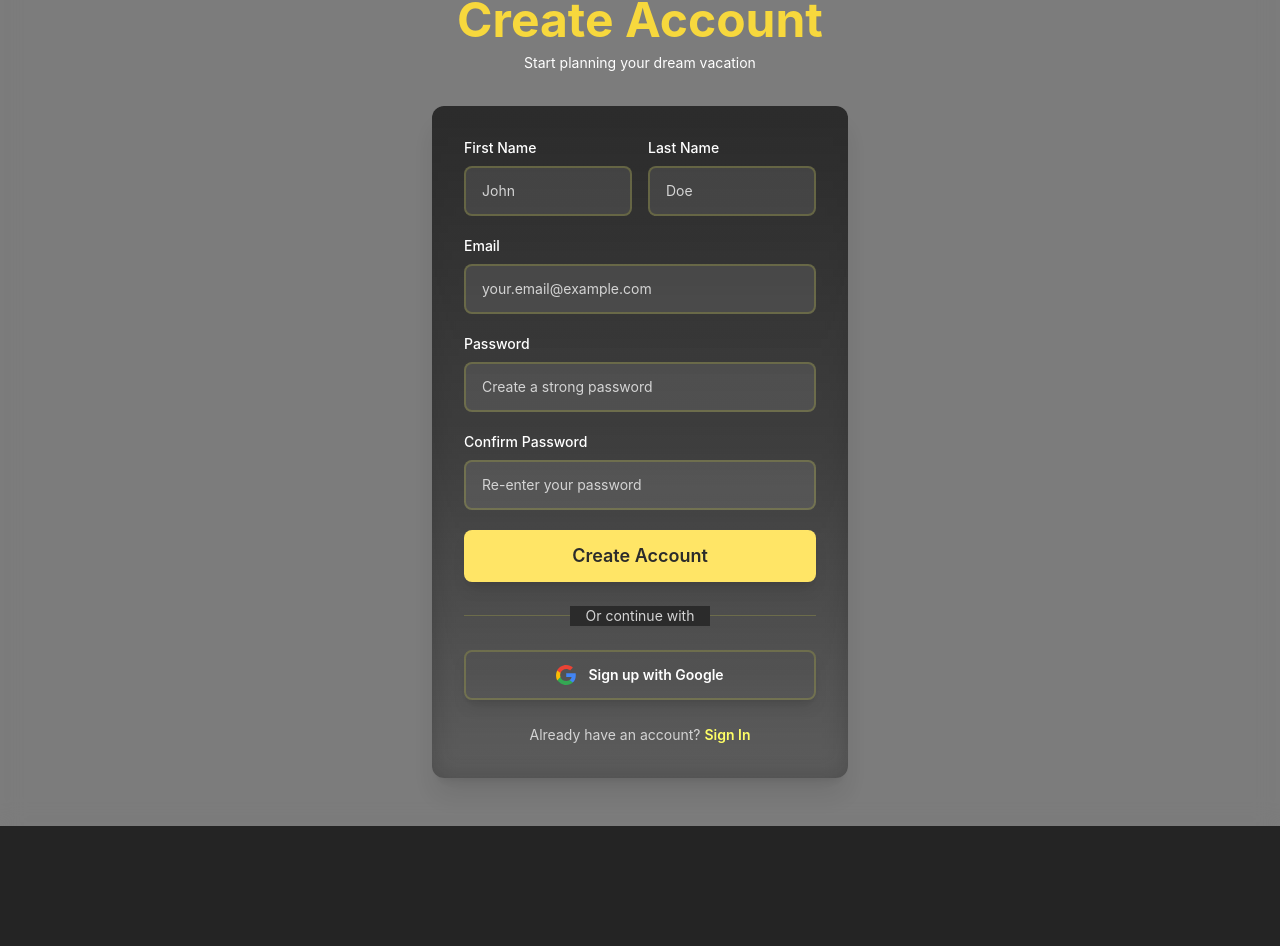
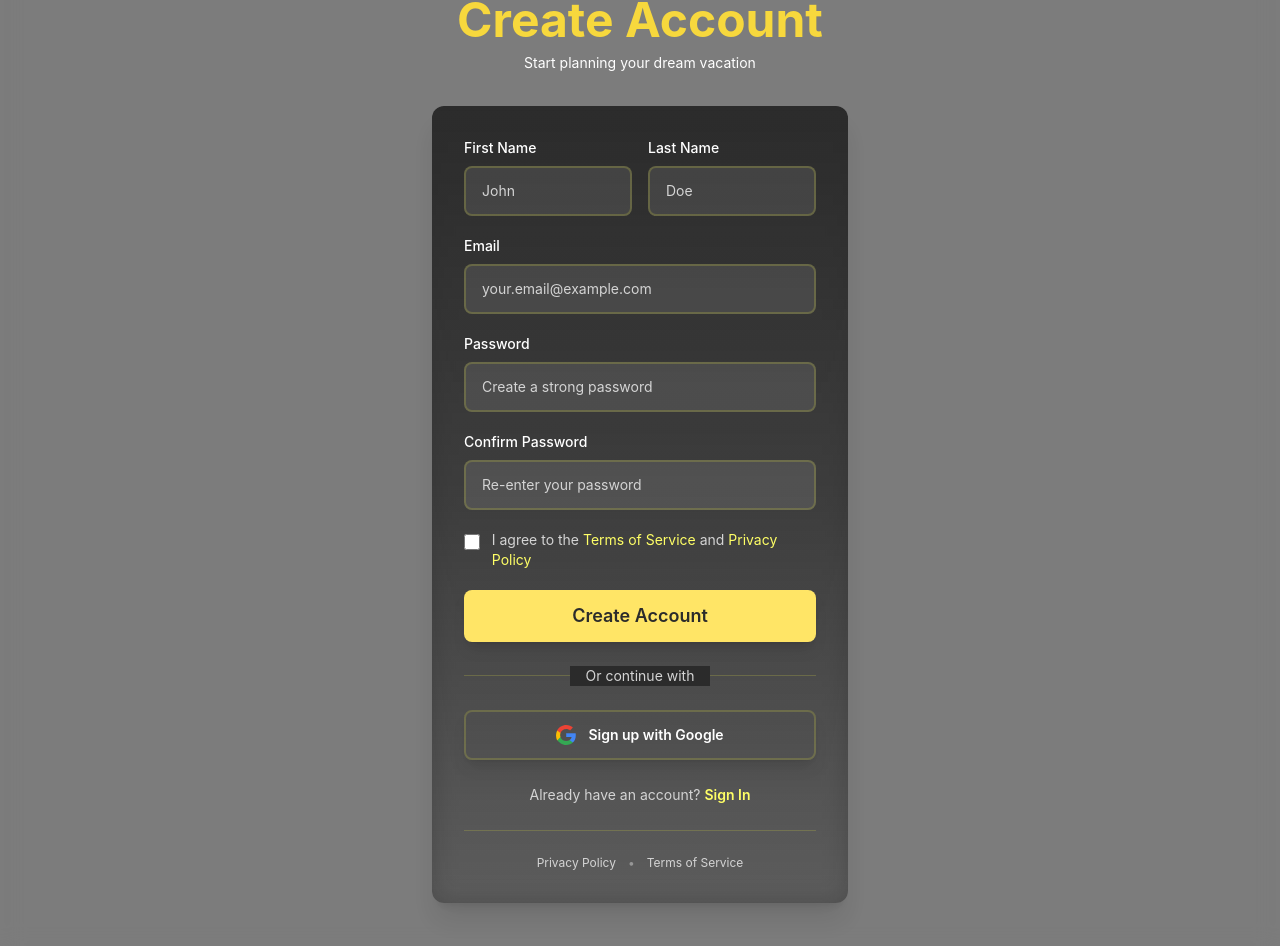
Before and after one commit to Doumbiasoft/travel-planner-frontend, a React (Vite) app: page /signup in a window 1280 px wide. Shown: the part 120-1066 px from the top of the page. Before the commit the page ends 946 px from the top, so only its background shows below. Built offline with nearby package versions, Linux system fonts and the light colour scheme; no server answers.

Commit message:
added privacy policy and terms of use link to the app

```diff
--- a/src/layouts/MainLayout.tsx
+++ b/src/layouts/MainLayout.tsx
@@ -14,7 +14,7 @@ import { useAuth } from "../hooks/useAuth";
 import { useMediaQuery } from "../hooks/useMediaQuery";
 import logo from "../assets/images/travel-planner-vertical-logo.png";
 import { X } from "lucide-react";
-const { Header, Sider, Content } = Layout;
+const { Header, Sider, Content, Footer } = Layout;
 
 // Type definitions for menu items and options
 type MenuItem = Required<MenuProps>["items"][number];
@@ -66,6 +66,8 @@ const getMenuConfigurations = () => ({
 const MainLayout: React.FC = () => {
   const isMobile = useMediaQuery(768);
   const [collapsed, setCollapsed] = useState(isMobile);
+  const [showFooter, setShowFooter] = useState(true);
+  const contentRef = React.useRef<HTMLDivElement>(null);
   const navigate = useNavigate();
   const location = useLocation();
   const portal = location.pathname.split("/")[1];
@@ -106,6 +108,49 @@ const MainLayout: React.FC = () => {
   useEffect(() => {
     setCollapsed(isMobile);
   }, [isMobile]);
+
+  // Check if content is scrollable and set initial footer state
+  useEffect(() => {
+    const checkScrollable = () => {
+      if (contentRef.current) {
+        const { scrollHeight, clientHeight } = contentRef.current;
+        const isScrollable = scrollHeight > clientHeight;
+
+        if (isScrollable) {
+          // Has scrollable content - hide footer by default
+          setShowFooter(false);
+        } else {
+          // No scrollable content - always show footer
+          setShowFooter(true);
+        }
+      }
+    };
+
+    // Check on mount and location change
+    checkScrollable();
+
+    // Check again after a short delay to account for content loading
+    const timer = setTimeout(checkScrollable, 100);
+    return () => clearTimeout(timer);
+  }, [location.pathname]);
+
+  // Handle scroll to show/hide footer
+  const handleScroll = (e: React.UIEvent<HTMLElement>) => {
+    const target = e.currentTarget;
+    const currentScrollY = target.scrollTop;
+    const scrollHeight = target.scrollHeight;
+    const clientHeight = target.clientHeight;
+
+    // Check if we're at the bottom (last element is visible)
+    const isAtBottom = scrollHeight - currentScrollY - clientHeight <= 50;
+
+    // Show footer only when at the bottom (last element visible)
+    if (isAtBottom) {
+      setShowFooter(true); // At bottom - SHOW footer
+    } else {
+      setShowFooter(false); // Not at bottom - HIDE footer
+    }
+  };
   const handleMenuClick = async ({ key }: { key: string }) => {
     if (key.split("/")[1] === "signin") {
       await logout();
@@ -287,9 +332,11 @@ const MainLayout: React.FC = () => {
         </Header>
 
         <Content
+          ref={contentRef}
           className={`flex flex-col`}
           style={{
             padding: 24,
+            paddingBottom: 80,
             overflow: "auto",
             flex: 1,
           }}
@@ -298,6 +345,7 @@ const MainLayout: React.FC = () => {
               setCollapsed(true);
             }
           }}
+          onScroll={handleScroll}
         >
           {isMobile && !collapsed ? null : (
             <>
@@ -305,6 +353,51 @@ const MainLayout: React.FC = () => {
             </>
           )}
         </Content>
+        {isMobile && !collapsed ? null : (
+          <>
+            <Footer
+              style={{
+                textAlign: "center",
+                padding: "16px 24px",
+                background: "transparent",
+                transform: showFooter ? "translateY(0)" : "translateY(100%)",
+                transition: "transform 0.3s ease-in-out",
+                position: "fixed",
+                bottom: 0,
+                left: collapsed ? (isMobile ? 0 : 80) : 230,
+                right: 0,
+                zIndex: 10,
+              }}
+            >
+              <div className="flex flex-col sm:flex-row justify-center items-center gap-3 sm:gap-4">
+                <span className="text-gray-600 text-sm">
+                  {/* &copy; {new Date().getFullYear()} Travel Planner. All rights */}
+                  &copy; 2025 Travel Planner. All rights reserved.
+                </span>
+                <span className="hidden sm:inline text-gray-400">•</span>
+                <div className="flex gap-4">
+                  <a
+                    href="/privacy-policy.html"
+                    target="_blank"
+                    rel="noopener noreferrer"
+                    className="text-sm text-gray-600 hover:text-[#FFE566] transition-colors underline"
+                  >
+                    Privacy Policy
+                  </a>
+                  <span className="text-gray-400">•</span>
+                  <a
+                    href="/terms-of-service.html"
+                    target="_blank"
+                    rel="noopener noreferrer"
+                    className="text-sm text-gray-600 hover:text-[#FFE566] transition-colors underline"
+                  >
+                    Terms of Service
+                  </a>
+                </div>
+              </div>
+            </Footer>
+          </>
+        )}
       </Layout>
     </Layout>
   );
--- a/src/pages/LandingPage.tsx
+++ b/src/pages/LandingPage.tsx
@@ -201,8 +201,27 @@ const LandingPage: React.FC = () => {
 
       {/* Footer */}
       <footer className="py-8 px-4 sm:px-6 lg:px-8 bg-[#D4D4D4]/20 border-t border-[#D4D4D4]">
-        <div className="max-w-7xl mx-auto text-center text-[#2B2B2B]/70">
-          <p>&copy; 2025 Travel Planner. All rights reserved.</p>
+        <div className="max-w-7xl mx-auto">
+          <div className="flex flex-col sm:flex-row justify-center items-center gap-4 sm:gap-6 mb-4">
+            <a
+              href="/privacy-policy.html"
+              target="_blank"
+              rel="noopener noreferrer"
+              className="text-[#2B2B2B]/70 hover:text-[#2B2B2B] transition-colors underline"
+            >
+              Privacy Policy
+            </a>
+            <span className="hidden sm:inline text-[#2B2B2B]/50">•</span>
+            <a
+              href="/terms-of-service.html"
+              target="_blank"
+              rel="noopener noreferrer"
+              className="text-[#2B2B2B]/70 hover:text-[#2B2B2B] transition-colors underline"
+            >
+              Terms of Service
+            </a>
+          </div>
+          <p className="text-center text-[#2B2B2B]/70">&copy; 2025 Travel Planner. All rights reserved.</p>
         </div>
       </footer>
     </div>
--- a/src/pages/auth/SignInPage.tsx
+++ b/src/pages/auth/SignInPage.tsx
@@ -195,6 +195,27 @@ const SignInPage: React.FC = () => {
               </Link>
             </p>
           </div>
+
+          {/* Privacy Policy and Terms of Service Links */}
+          <div className="mt-6 pt-6 border-t border-[#B3B347]/30 flex flex-col sm:flex-row justify-center items-center gap-2 sm:gap-3">
+            <a
+              href="/privacy-policy.html"
+              target="_blank"
+              rel="noopener noreferrer"
+              className="text-xs text-[#D4D4D4] hover:text-[#FFFF66] transition-colors underline"
+            >
+              Privacy Policy
+            </a>
+            <span className="hidden sm:inline text-[#D4D4D4]/50 text-xs">•</span>
+            <a
+              href="/terms-of-service.html"
+              target="_blank"
+              rel="noopener noreferrer"
+              className="text-xs text-[#D4D4D4] hover:text-[#FFFF66] transition-colors underline"
+            >
+              Terms of Service
+            </a>
+          </div>
         </div>
       </div>
     </div>
--- a/src/pages/auth/SignUpPage.tsx
+++ b/src/pages/auth/SignUpPage.tsx
@@ -38,6 +38,11 @@ const SignUpSchema = z
     confirmPassword: z
       .string()
       .nonempty({ message: "Confirm password is required" }),
+    acceptTerms: z
+      .boolean()
+      .refine((val) => val === true, {
+        message: "You must accept the Terms of Service and Privacy Policy",
+      }),
   })
   .refine((data) => data.password === data.confirmPassword, {
     message: "Passwords do not match",
@@ -214,6 +219,40 @@ const SignUpPage: React.FC = () => {
               )}
             </label>
 
+            {/* Terms and Privacy Policy Acceptance */}
+            <label className="flex items-start gap-3 cursor-pointer">
+              <input
+                {...register("acceptTerms")}
+                type="checkbox"
+                className="mt-1 h-4 w-4 rounded border-[#B3B347]/30 bg-[#FFFFFF]/10 text-[#FFE566] focus:ring-2 focus:ring-[#FFFF66] cursor-pointer"
+              />
+              <span className="text-sm text-[#D4D4D4]">
+                I agree to the{" "}
+                <a
+                  href="/terms-of-service.html"
+                  target="_blank"
+                  rel="noopener noreferrer"
+                  className="text-[#FFFF66] hover:text-[#FFE566] underline"
+                >
+                  Terms of Service
+                </a>{" "}
+                and{" "}
+                <a
+                  href="/privacy-policy.html"
+                  target="_blank"
+                  rel="noopener noreferrer"
+                  className="text-[#FFFF66] hover:text-[#FFE566] underline"
+                >
+                  Privacy Policy
+                </a>
+              </span>
+            </label>
+            {errors.acceptTerms && (
+              <div className="text-red-500 text-sm -mt-3">
+                {errors.acceptTerms.message}
+              </div>
+            )}
+
             <button
               title="submit"
               type="submit"
@@ -270,6 +309,27 @@ const SignUpPage: React.FC = () => {
               </Link>
             </p>
           </div>
+
+          {/* Privacy Policy and Terms of Service Links */}
+          <div className="mt-6 pt-6 border-t border-[#B3B347]/30 flex flex-col sm:flex-row justify-center items-center gap-2 sm:gap-3">
+            <a
+              href="/privacy-policy.html"
+              target="_blank"
+              rel="noopener noreferrer"
+              className="text-xs text-[#D4D4D4] hover:text-[#FFFF66] transition-colors underline"
+            >
+              Privacy Policy
+            </a>
+            <span className="hidden sm:inline text-[#D4D4D4]/50 text-xs">•</span>
+            <a
+              href="/terms-of-service.html"
+              target="_blank"
+              rel="noopener noreferrer"
+              className="text-xs text-[#D4D4D4] hover:text-[#FFFF66] transition-colors underline"
+            >
+              Terms of Service
+            </a>
+          </div>
         </div>
       </div>
     </div>
```
